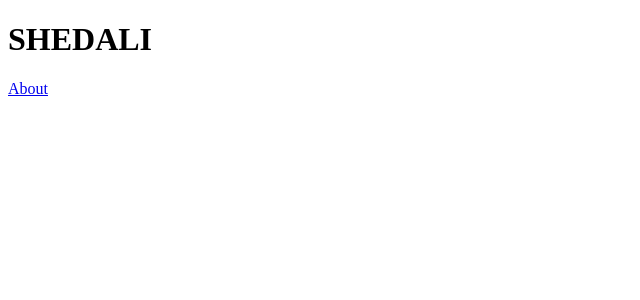
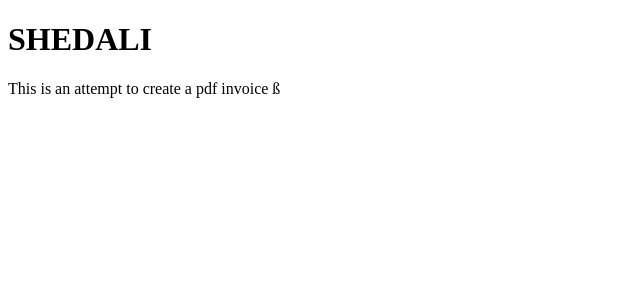
Before and after one commit to shedali/template-next, a Next.js app: page / in a window 1280 px wide. Shown: the top 300 px of the page, without its empty margins (0-640 px from the left). Built offline with nearby package versions, Linux system fonts and the light colour scheme.

Commit message:
test update to invoice

```diff
--- a/pages/index.js
+++ b/pages/index.js
@@ -3,8 +3,7 @@ export default () => (
   <div>
       <h1>SHEDALI</h1>
 
-    <Link href='/about'>
-      <a>About</a>
-    </Link>
+
+  This is an attempt to create a pdf invoice ß
   </div>
 )
```
